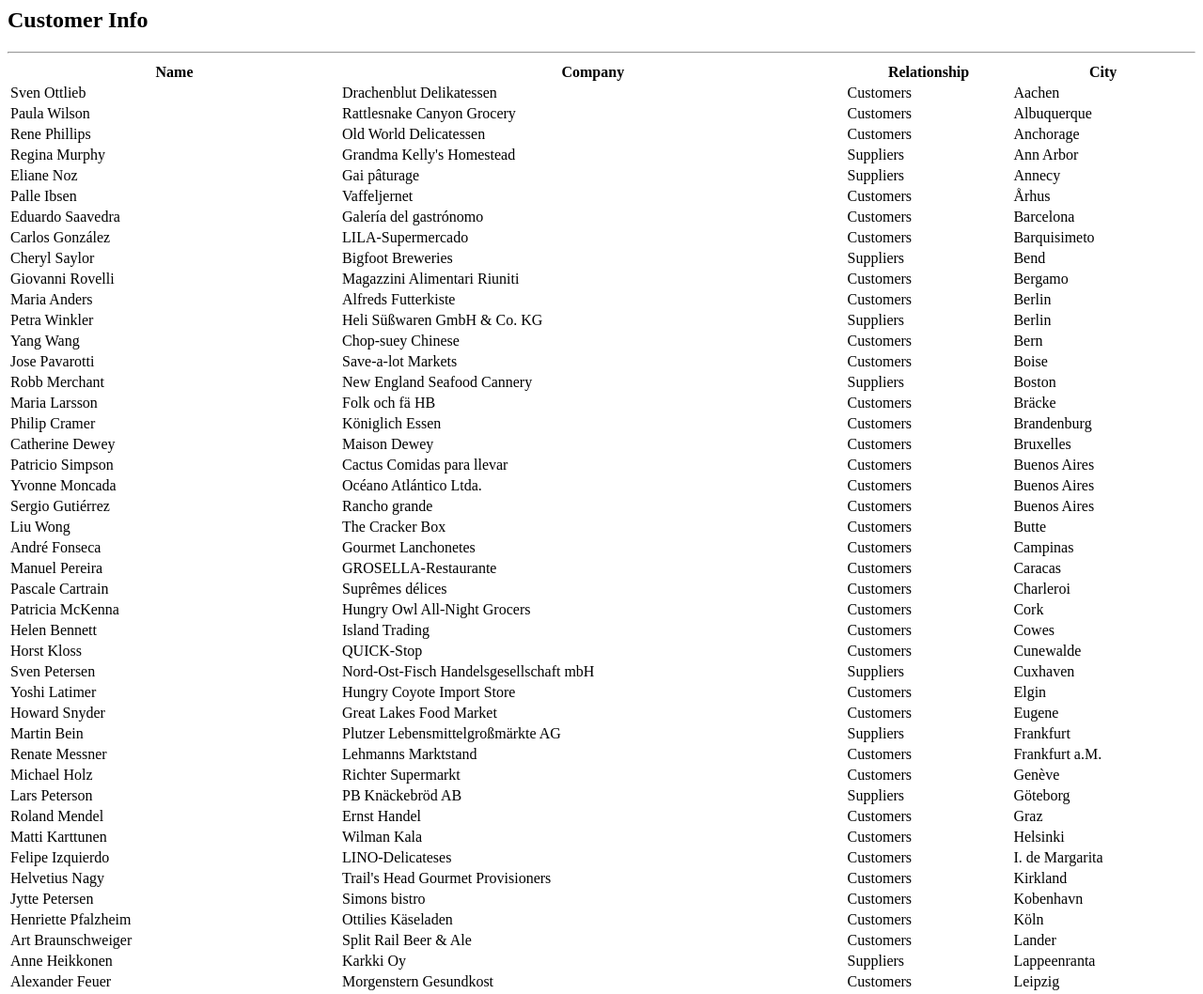
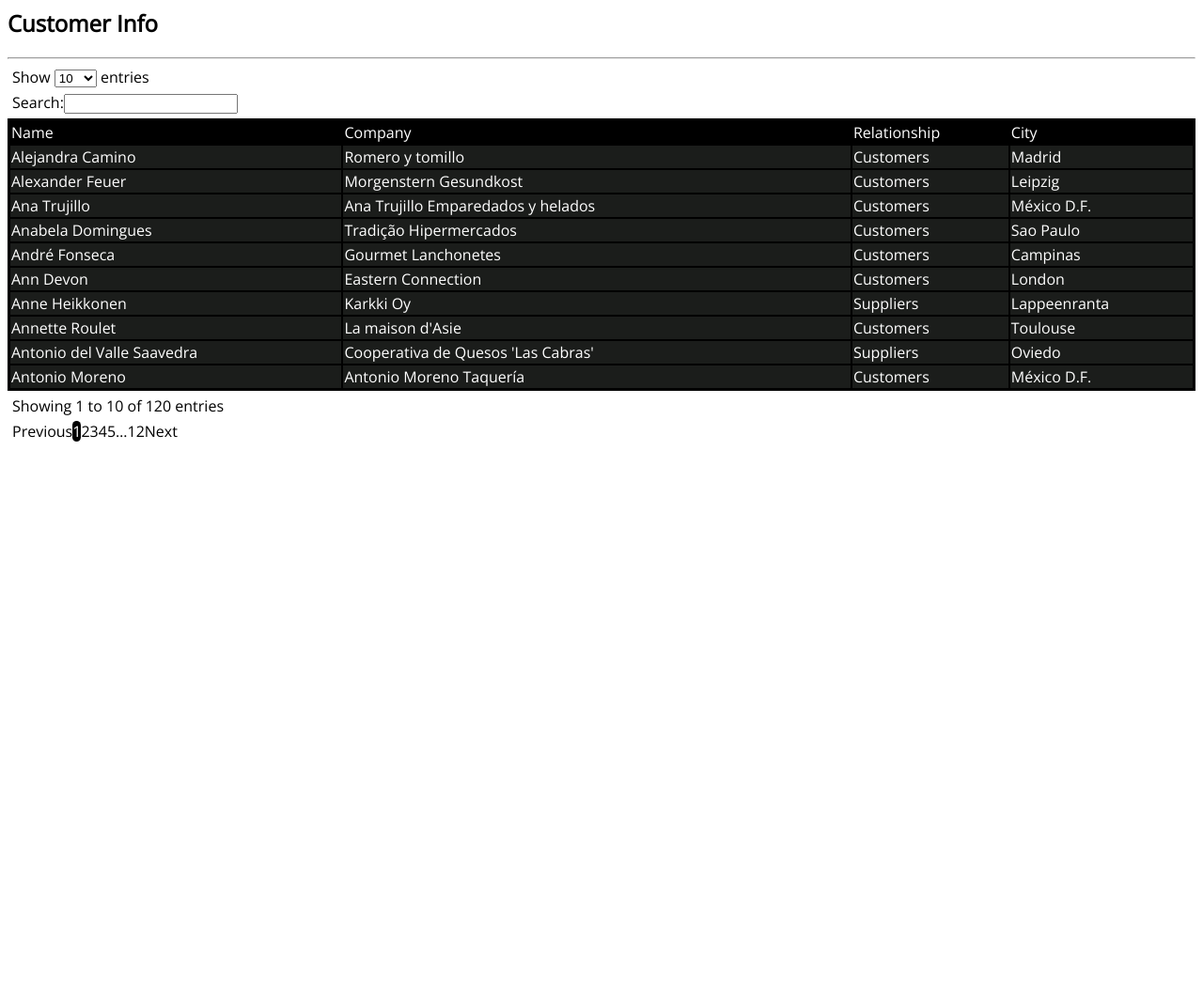
Before and after one commit to letscode4good/first-app, a website: page Search.html in a window 1280 px wide. Shown: the top 1058 px of the page at 94% size. After the commit the page ends 800 px from the top, so only its background shows below. Drawn offline with nearby package versions, Linux system fonts and the light colour scheme; the site is published under a folder, as on GitHub Pages, so addresses that start at the root find nothing.

Commit message:
fix path

```diff
--- a/Search.html
+++ b/Search.html
@@ -6,9 +6,9 @@
       />
       <title>Users</title>
 
-      <script src="/jquery/jquery-3.5.1.js"></script>
-      <script src="/jquery/jquery.dataTables.min.js"></script>
-      <link href="/jquery/jquery.dataTables.min.css" rel="stylesheet" type="text/css" />
+      <script src="jquery/jquery-3.5.1.js"></script>
+      <script src="jquery/jquery.dataTables.min.js"></script>
+      <link href="jquery/jquery.dataTables.min.css" rel="stylesheet" type="text/css" />
       <link
         href="https://fonts.googleapis.com/css2?family=Open+Sans&display=swap"
         rel="stylesheet"
@@ -18,7 +18,7 @@
         rel="stylesheet"
       />
 
-      <link href="/css/desgin.css" rel="stylesheet" />
+      <link href="css/desgin.css" rel="stylesheet" />
 
     </head>
     <body>
```
